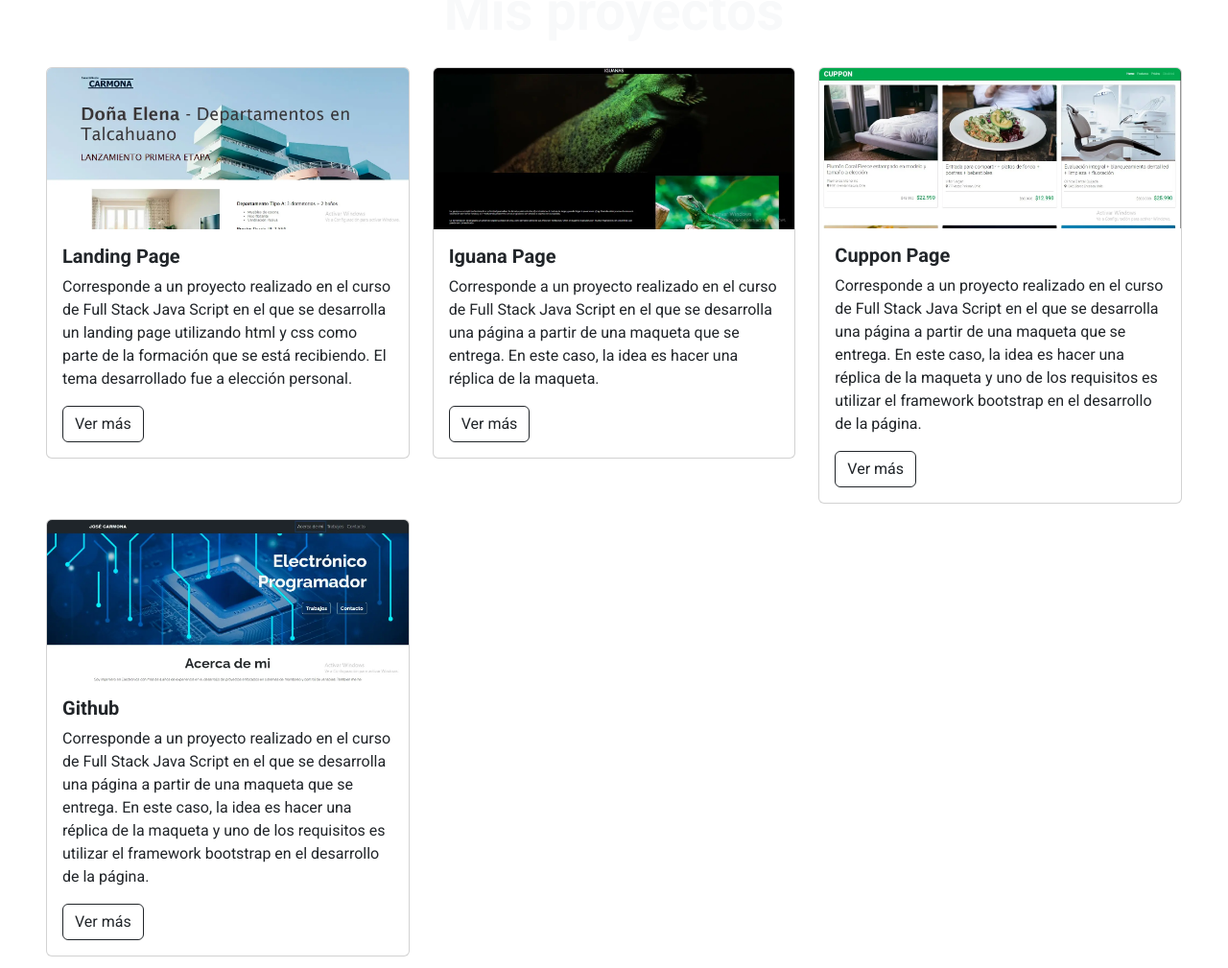
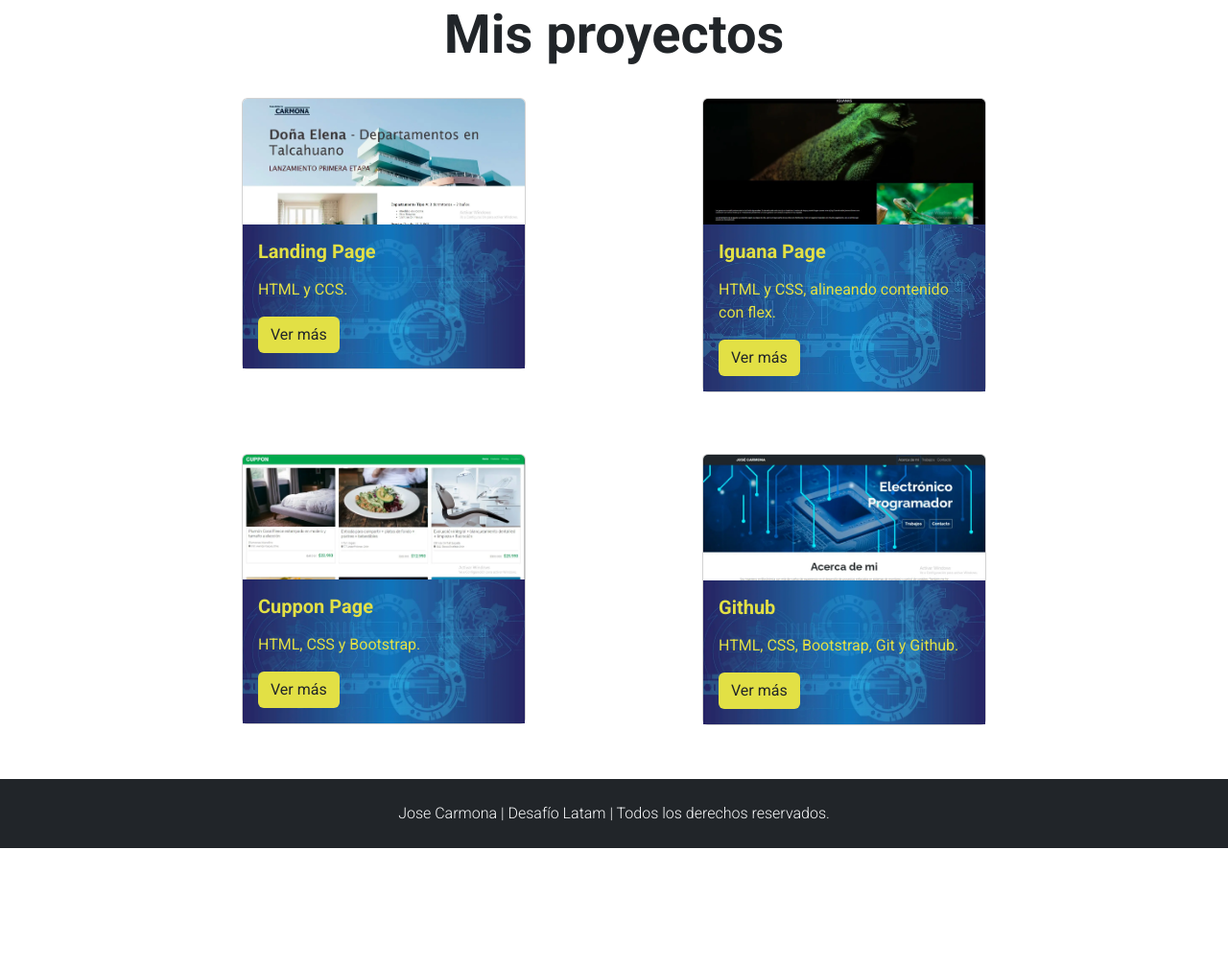
Before and after one commit to joscarmona/cv-portafolio, a plain HTML site: page index.html in a window 1280 px wide. Shown: the part 1813-2822 px from the top of the page at 96% size. After the commit the page ends 2697 px from the top, so only its background shows below. Drawn offline with nearby package versions, Linux system fonts and the light colour scheme.

Commit message:
se agrega section portafolio

```diff
--- a/assets/ccs/style.css
+++ b/assets/ccs/style.css
@@ -88,6 +88,26 @@ section hr{
 }
 /*************************************************************/
 
+/* SECTION MIS PROYECTOS */
+#mis-proyectos{
+    /* border: solid 2px blueviolet; */
+    width: 75%;
+}
+
+.card-body-bg{
+    background-image: url(../image/bg-header.webp);
+    background-repeat: no-repeat;
+    background-size: cover;
+    background-position: center;
+    color: rgb(226, 224, 69);
+}
+
+.btn-color{
+    /* color: rgb(226, 224, 69); */
+    background-color: rgb(226, 224, 69);;
+}
+/*************************************************************/
+
 /* FOOTER */
 .footer {
     text-align: center;
--- a/index.html
+++ b/index.html
@@ -42,7 +42,7 @@
                     <a class="nav-link active" aria-current="page" href="./index.html#estudios">Estudios</a>
                 </li>
                 <li class="nav-item">
-                    <a class="nav-link active" aria-current="page" href="#misproyectos">Portafolio</a>
+                    <a class="nav-link active" aria-current="page" href="./index.html#mis-proyectos">Portafolio</a>
                 </li>
                 <li class="nav-item">
                     <a class="nav-link active" aria-current="page" href="#contacto">Contacto</a>
@@ -149,21 +149,20 @@
 
         <!-- PORTAFOLIO -->
 
-        <section id="misproyectos" class="my-5 p-5 background-mis-trabajos">
+        <section id="mis-proyectos" class="container-fluid py-5">
 
-            <h2 class="display-4 fw-bold text-center text-light mb-3">Mis proyectos</h2>
+            <h2 class="display-4 fw-bold text-center text-dark mb-3 my-4 pb-2">Mis proyectos</h2>
 
-            <div class="row">
-                <div class="col-12 col-sm-4 py-2">
+            <div class="row justify-content-around row-gap-4">
+                <div class="col-12 col-sm-4 py-2 card-size">
                     <div class="card">
-                        <!-- <div class="image-top" style="background-image: url(assets/img/mis-trabajos-landing-page.jpg)"></div> -->
                         <img src="./assets/image/landing-page.webp" class="card-img-top" alt="..." class="img-fluid">
-                        <div class="card-body">
+                        <div class="card-body card-body-bg">
                             <h5 class="card-title fw-bold">Landing Page</h5>
-                            <p class="card-text">
-                                Corresponde a un proyecto realizado en el curso de Full Stack Java Script en el que se desarrolla un landing page utilizando html y css como parte de la formación que se está recibiendo. El tema desarrollado fue a elección personal.
+                            <p class="card-text pt-2">
+                                HTML y CCS.
                             </p>
-                            <button type="button" class="btn btn-outline-dark">
+                            <button type="button" class="btn btn-color">
                                 Ver más
                             </button>
                         </div>
@@ -171,14 +170,31 @@
                 </div>
                 <div class="col-12 col-sm-4 py-2">
                     <div class="card">
-                        <!-- <div class="image-top" style="background-image: url(assets/img/card-2.jpg)"></div> -->
                         <img src="./assets/image/iguana-page.webp" class="card-img-top" alt="..." class="img-fluid">
-                        <div class="card-body">
+                        <div class="card-body card-body-bg">
                             <h5 class="card-title fw-bold">Iguana Page</h5>
-                            <p class="card-text">
-                                Corresponde a un proyecto realizado en el curso de Full Stack Java Script en el que se desarrolla una página a partir de una maqueta que se entrega. En este caso, la idea es hacer una réplica de la maqueta.
+                            <p class="card-text pt-2">
+                                HTML y CSS, alineando contenido con flex.
                             </p>
-                            <button type="button" class="btn btn-outline-dark">
+                            <button type="button" class="btn btn-color">
+                                Ver más
+                            </button>
+                        </div>
+                    </div>
+                </div>
+
+                <!-- Provaca un salto de línea entre las card -->
+                <div class="w-100"></div>
+
+                <div class="col-12 col-sm-4 py-2">
+                    <div class="card">
+                        <img src="./assets/image/cuppon-page.webp" class="card-img-top" alt="..." class="img-fluid">
+                        <div class="card-body card-body-bg">
+                            <h5 class="card-title fw-bold">Cuppon Page</h5>
+                            <p class="card-text pt-2">
+                                HTML, CSS y Bootstrap.
+                            </p>
+                            <button type="button" class="btn btn-color">
                                 Ver más
                             </button>
                         </div>
@@ -186,29 +202,13 @@
                 </div>
                 <div class="col-12 col-sm-4 py-2">
                     <div class="card">
-                        <!-- <div class="image-top" style="background-image: url(assets/img/card-3.jpg)"></div> -->
-                        <img src="./assets/image/cuppon-page.webp" class="card-img-top" alt="..." class="img-fluid">
-                        <div class="card-body">
-                            <h5 class="card-title fw-bold">Cuppon Page</h5>
-                            <p class="card-text">
-                                Corresponde a un proyecto realizado en el curso de Full Stack Java Script en el que se desarrolla una página a partir de una maqueta que se entrega. En este caso, la idea es hacer una réplica de la maqueta y uno de los requisitos es utilizar el framework bootstrap en el desarrollo de la página.
+                        <img src="./assets/image/github.webp" class="card-img-top" alt="..." class="img-fluid">
+                        <div class="card-body card-body-bg">
+                            <h5 class="card-title fw-bold">Github</h5>
+                            <p class="card-text pt-2">
+                                HTML, CSS, Bootstrap, Git y Github.
                             </p>
-                            <button type="button" class="btn btn-outline-dark">
-                                Ver más
-                            </button>
-                        </div>
-                    </div>
-                </div>
-                <div class="col-12 col-sm-4 py-2">
-                    <div class="card">
-                        <!-- <div class="image-top" style="background-image: url(assets/img/card-3.jpg)"></div> -->
-                        <img src="./assets/image/github.webp" class="card-img-top" alt="..." class="img-fluid">
-                        <div class="card-body">
-                            <h5 class="card-title fw-bold">Github</h5>
-                            <p class="card-text">
-                                Corresponde a un proyecto realizado en el curso de Full Stack Java Script en el que se desarrolla una página a partir de una maqueta que se entrega. En este caso, la idea es hacer una réplica de la maqueta y uno de los requisitos es utilizar el framework bootstrap en el desarrollo de la página.
-                            </p>
-                            <button type="button" class="btn btn-outline-dark">
+                            <button type="button" class="btn btn-color">
                                 Ver más
                             </button>
                         </div>
```
